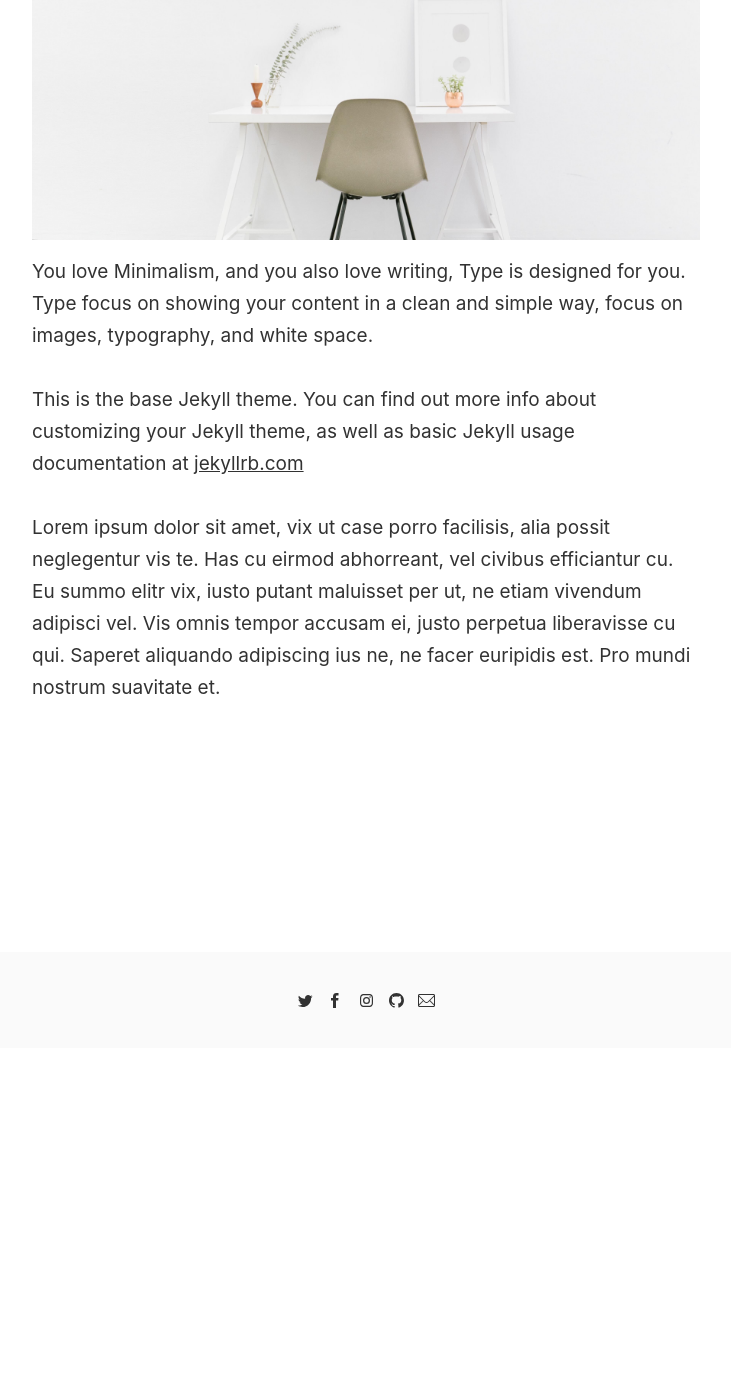
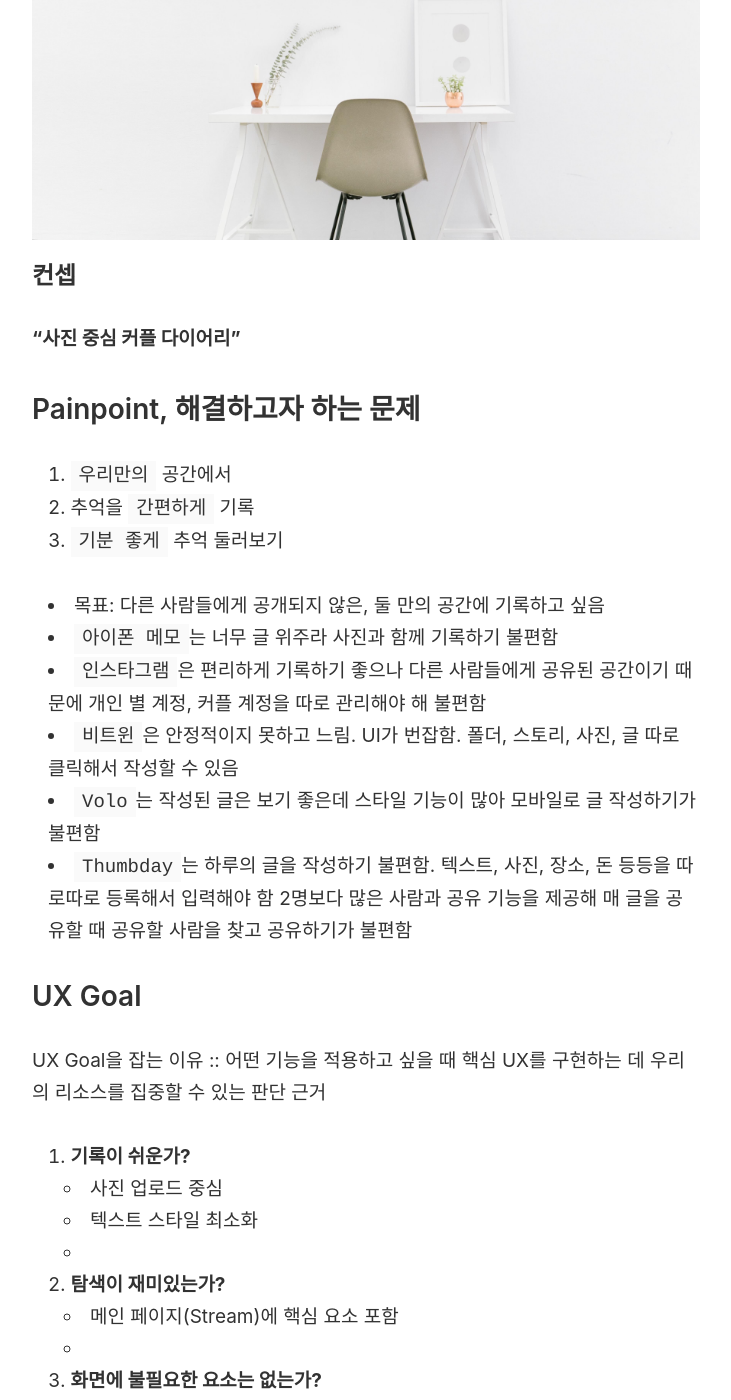
Before and after one commit to tjrichard/tjrichard.github.io, a Jekyll site: the page built from _pages/about.md, in a window 1280 px wide and 1400 px high, scrolled down 352 px. Shown: the whole window, without its empty margins (274-1005 px from the left). Built offline with Jekyll 4.4.1, drawn with Linux system fonts in a browser that asks for light colours; before the commit the page ends 1216 px from its top, so only the background shows below that; some of the changed text lies outside the part shown.

Commit message:
Update about.md

```diff
--- a/_pages/about.md
+++ b/_pages/about.md
@@ -4,8 +4,41 @@ title: About
 image: '/images/pages/about.jpeg'
 ---
 
-You love Minimalism, and you also love writing, Type is designed for you. Type focus on showing your content in a clean and simple way, focus on images, typography, and white space.
+### 컨셉
 
-This is the base Jekyll theme. You can find out more info about customizing your Jekyll theme, as well as basic Jekyll usage documentation at [jekyllrb.com](http://jekyllrb.com/)
+**"사진 중심 커플 다이어리"**
 
-Lorem ipsum dolor sit amet, vix ut case porro facilisis, alia possit neglegentur vis te. Has cu eirmod abhorreant, vel civibus efficiantur cu. Eu summo elitr vix, iusto putant maluisset per ut, ne etiam vivendum adipisci vel. Vis omnis tempor accusam ei, justo perpetua liberavisse cu qui. Saperet aliquando adipiscing ius ne, ne facer euripidis est. Pro mundi nostrum suavitate et.
+## Painpoint, 해결하고자 하는 문제
+
+1. `우리만의` 공간에서
+2. 추억을 `간편하게` 기록
+3. `기분 좋게` 추억 둘러보기
+
+- 목표: 다른 사람들에게 공개되지 않은, 둘 만의 공간에 기록하고 싶음
+- `아이폰 메모`는 너무 글 위주라 사진과 함께 기록하기 불편함
+- `인스타그램`은 편리하게 기록하기 좋으나 다른 사람들에게 공유된 공간이기 때문에 개인 별 계정, 커플 계정을 따로 관리해야 해 불편함
+- `비트윈`은 안정적이지 못하고 느림. UI가 번잡함. 폴더, 스토리, 사진, 글 따로 클릭해서 작성할 수 있음
+- `Volo`는 작성된 글은 보기 좋은데 스타일 기능이 많아 모바일로 글 작성하기가 불편함
+- `Thumbday`는 하루의 글을 작성하기 불편함. 텍스트, 사진, 장소, 돈 등등을 따로따로 등록해서 입력해야 함
+2명보다 많은 사람과 공유 기능을 제공해 매 글을 공유할 때 공유할 사람을 찾고 공유하기가 불편함
+
+## UX Goal
+
+UX Goal을 잡는 이유 :: 어떤 기능을 적용하고 싶을 때 핵심 UX를 구현하는 데 우리의 리소스를 집중할 수 있는 판단 근거
+
+1. **기록이 쉬운가?**
+    - 사진 업로드 중심
+    - 텍스트 스타일 최소화
+    -
+2. **탐색이 재미있는가?**
+    - 메인 페이지(Stream)에 핵심 요소 포함
+    -
+3. **화면에 불필요한 요소는 없는가?**
+    - simple is best
+4. **다른 사람과 공유가 쉬운가?**
+    - 소셜 로그인
+    - 정확하고 빠른 동기화
+
+### Critical Event
+
+사진 및 글 등록
```
